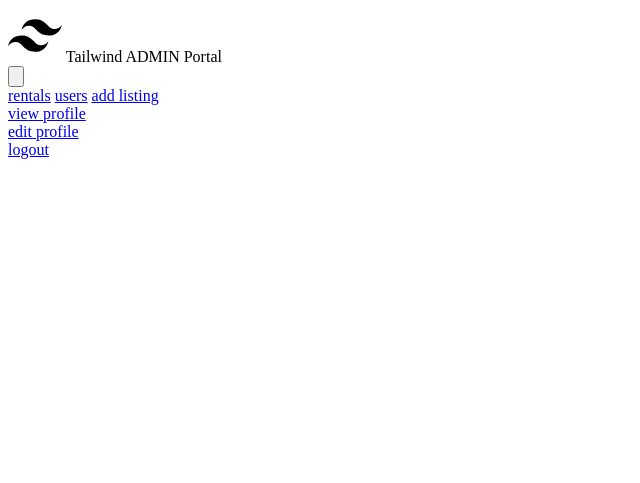
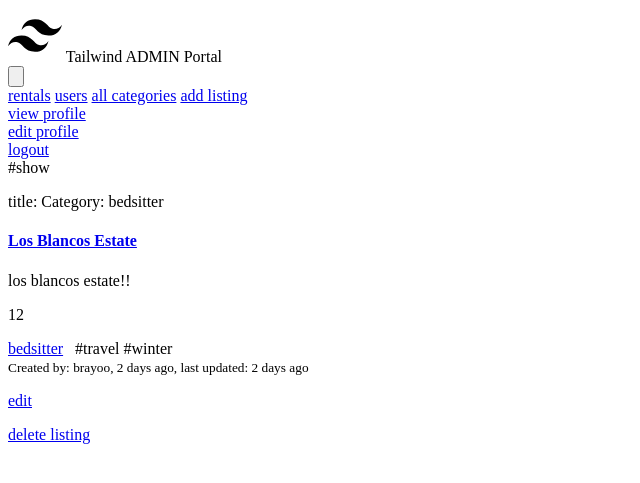
Before and after one commit to brianngeywo/alpharent, a Rails app: page /categories/1 in a window 1280 px wide. Shown: the top 483 px of the page, without its empty margins (0-640 px from the left). Run offline with Rails 7, Linux system fonts and the light colour scheme; a user stored in the database is signed in; data comes from the database, SQL or seed files in the repository; both versions use the stored data as it was after the commit.

Commit message:
adding categories view

```diff
--- a/app/controllers/categories_controller.rb
+++ b/app/controllers/categories_controller.rb
@@ -1,8 +1,39 @@
 class CategoriesController < ApplicationController
+    before_action :require_admin_user, only: [:new]
+
     def index
+        @categories = Category.all
     end
+
     def show
+        @category = Category.find(params[:id])
+        @category_rentals = @category.rentals
     end
+
     def new
+        @category = Category.new
     end
+
+    def create
+        @category = Category.new(category_params)
+        if @category.save
+          flash[:success] = "category successfully created"
+          redirect_to @category
+        else
+          flash[:error] = "Something went wrong"
+          render 'new'
+        end
+    end
+
+    private
+    def category_params
+        params.require(:category).permit(:name)
+    end
+    def require_admin_user
+        if !current_user.admin?
+            flash[:danger] = "only admin can add new categories"
+            redirect_to root_path
+        end
+      end
+
 end
--- a/app/controllers/rentals_controller.rb
+++ b/app/controllers/rentals_controller.rb
@@ -8,7 +8,7 @@
   end
 
   def new
-    @rental =Rental.new
+    @rental = Rental.new
   end
   def edit
     @rental = Rental.find(params[:id])
@@ -48,7 +48,7 @@
   private
 
   def rental_params
-    params.require(:rental).permit(:title, :description)
+    params.require(:rental).permit(:title, :description, category_ids: [])
   end
 
   def set_rental
--- a/app/controllers/users_controller.rb
+++ b/app/controllers/users_controller.rb
@@ -58,7 +58,7 @@
 
   def require_same_user
     if current_user != @user and !current_user.admin?
-      flash[:danger] = "you can only edit you r own account"
+      flash[:danger] = "you can only edit your own account"
       redirect_to root_path
     end
   end
--- a/app/models/rental.rb
+++ b/app/models/rental.rb
@@ -1,10 +1,11 @@
 class Rental < ActiveRecord::Base
     belongs_to :user
+    has_many :rentals
     has_many :rental_categories
     has_many :categories, through: :rental_categories
     validates :title, presence: true, length: {minimum:3, maximum:50}
     validates :description, presence: true, length: {minimum: 10, maximum: 10000}
-    validates :user_id, presence: true, uniqueness: { case_sensitive: false }
+    validates :user_id, presence: true
 
 
 
--- /dev/null
+++ b/app/views/categories/_category.html.erb
@@ -0,0 +1 @@
+<%= link_to category.name, category_path(category) %>
--- a/app/views/categories/show.html.erb
+++ b/app/views/categories/show.html.erb
@@ -0,0 +1,5 @@
+#show
+<p>
+  title: <%= "Category: " + @category.name %>
+</p>
+<%= render 'rentals/rental' , obj: @category_rentals%>
--- a/app/views/layouts/_nav.html.erb
+++ b/app/views/layouts/_nav.html.erb
@@ -12,6 +12,7 @@
     <div class="text-sm lg:flex-grow">
       <%= link_to 'rentals', rentals_path ,class:"block mt-4 lg:inline-block lg:mt-0 text-teal-200 hover:text-white mr-4"%>
       <%= link_to 'users', users_path ,class:"block mt-4 lg:inline-block lg:mt-0 text-teal-200 hover:text-white mr-4"%>
+      <%= link_to 'all categories', categories_path ,class:"block mt-4 lg:inline-block lg:mt-0 text-teal-200 hover:text-white mr-4"%>
       <% if logged_in? %>
         <%= link_to 'add listing', new_rental_path, class:"block mt-4 lg:inline-block lg:mt-0 text-teal-200 hover:text-white mr-4"%>
       <% end %>
--- a/app/views/rentals/_form.html.erb
+++ b/app/views/rentals/_form.html.erb
@@ -17,5 +17,9 @@
     <%= f.text_area :description %>
 </p>
 <br>
+    <%= f.collection_check_boxes :category_ids, Category.all, :id, :name do |cb| %>
+    <% cb.label(class: "text-teal-700"){cb.check_box(class: "check") + cb.text} %>
+<% end %>
+<br>
     <%= f.submit "submit" %>
 <% end %>
--- a/app/views/rentals/_rental.html.erb
+++ b/app/views/rentals/_rental.html.erb
@@ -1,5 +1,3 @@
-<p class="text-blue-700 text-2xl font-bold">
-</p>
 <div class="w-auto ml-32 bg-gray-200 border-2 border-black h-60">
   <div class="p-4">
     <% obj.each do |rental| %>
@@ -8,6 +6,13 @@
         <h4 class="text-3xl text-teal-700 font-bold"><b><%= link_to rental.title, rental_path(rental) %></b></h4>
         <p><%= truncate(rental.description, length: 50) %></p>
         <p><%= rental.id %></p>
+        <% if rental.categories.any? %>
+        <div class="px-6 py-4">
+          <span class="inline-block bg-gray-200 rounded-full px-3 py-1 text-sm font-semibold text-gray-700 mr-2"><%= render rental.categories %> &nbsp;</span>
+          <span class="inline-block bg-gray-200 rounded-full px-3 py-1 text-sm font-semibold text-gray-700 mr-2">#travel</span>
+          <span class="inline-block bg-gray-200 rounded-full px-3 py-1 text-sm font-semibold text-gray-700">#winter</span>
+        </div>
+        <% end %>
                 <small>Created by: <%= rental.user.username if rental.user%>, <%= time_ago_in_words(rental.created_at)%> ago,
         last updated: <%= time_ago_in_words(rental.updated_at) %> ago</small>
         <% if logged_in? && (current_user == rental.user || current_user.admin?)%>
```
Also changed, not shown: app/views/categories/index.html.erb (+22 -0 lines), app/views/categories/new.html.erb (+17 -0 lines), app/views/rentals/index.html.erb (+10 -0 lines), app/views/rentals/show.html.erb (+6 -1 lines), Gemfile, Gemfile.lock, db/development.sqlite3, 2 other files.
